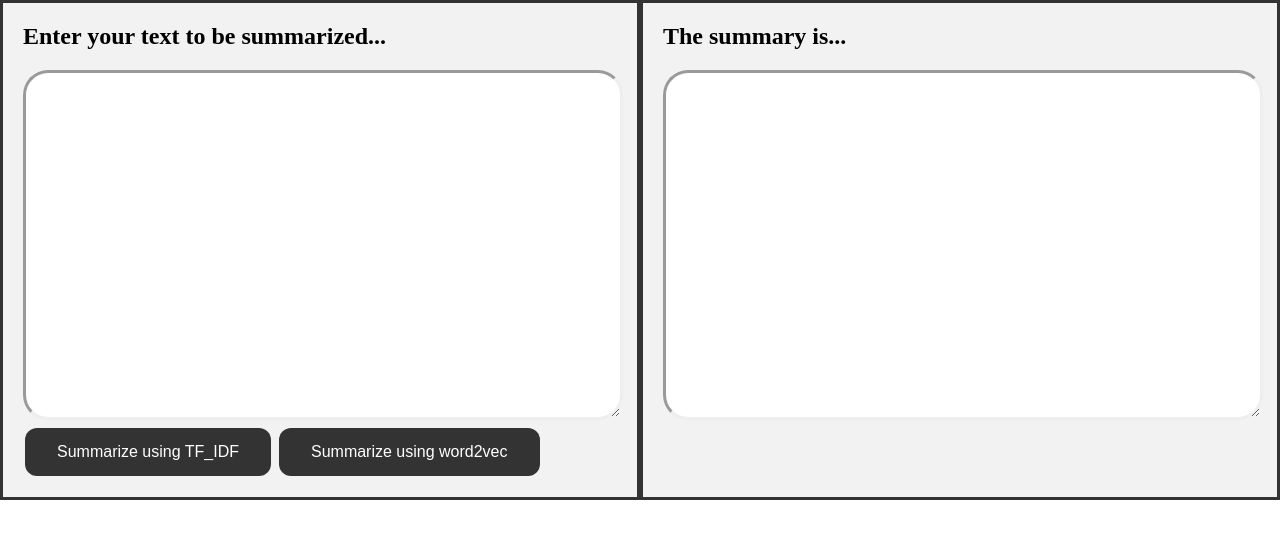
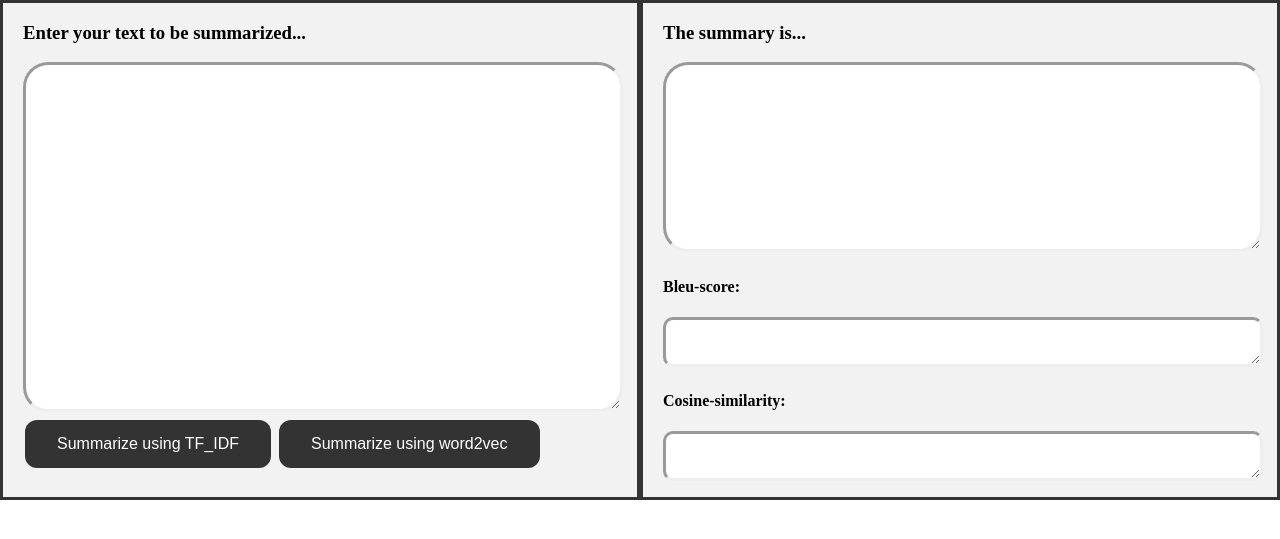
Before and after one commit to sravs99-44/Summarization-of-text, a Django app: page / in a window 1280 px wide. Shown: the part 138-677 px from the top of the page. Run offline with Django 3.2, Linux system fonts and the light colour scheme.

Commit message:
modified layout

```diff
--- a/summary/templates/home.html
+++ b/summary/templates/home.html
@@ -48,6 +48,15 @@ a{
 
                 border : solid #333;
             }
+            #rightbox2{
+                float:left;
+                background:#f2f2f2;
+                width:50%;
+                height:100px;
+                padding-left:20px;
+
+                border : solid #333;
+            }
 
 
 .button {
@@ -67,14 +76,33 @@ a{
 }
 textarea {
 width: 600px;
-height: 350px;
+height:350px;
 border:none;
 background:white;
 scrollbar-base-color:#333;
-scrollbar-arrow-color: w;
 border-radius: 25px;
 border-style: inset;
 }
+#textareaRight1{
+  width: 600px;
+height:190px;
+border:none;
+background:white;
+scrollbar-base-color:#333;
+border-radius: 25px;
+border-style: inset;
+
+}
+#textareaRight2{
+width: 600px;
+height:50px;
+border:none;
+background:white;
+border-radius: 10px;
+border-style: inset;
+
+}
+
 
 /* Create three equal columns that floats next to each other */
 .column {
@@ -105,10 +133,10 @@ border-style: inset;
 </div>
 
 <div id = "leftbox">
-    <h2>Enter your text to be summarized...</h2>
+    <h3>Enter your text to be summarized...</h3>
 
     <form method="POST" action='home' >{% csrf_token %}
-        <textarea  name="fulltext" >
+        <textarea   name="fulltext" >
         {{original_text}}
         </textarea>
 
@@ -124,16 +152,24 @@ border-style: inset;
 
 </div>
 <div id = "rightbox">
-    <h2>The summary is...</h2>
-    <p><textarea color:green name="item" cols="150" rows="40">
+    <h3>The summary is...</h3>
+    <p><textarea id="textareaRight1" name="item" cols="150" rows="40">
       {% if summarized_text%}
-
       Summary: {{summarized_text}}
-      Bleu-score: {{bleu}}
-      rouge-score: {{rouge}}
-      cosine-similarity:{{cos}}
       {%endif%}
     </textarea></p>
+  <h4>Bleu-score:</h4>
+  <p><textarea id="textareaRight2"   cols="10" rows="1">
+    {% if summarized_text%}
+    {{bleu}}
+    {%endif%}
+  </textarea></p>
+  <h4>Cosine-similarity:</h4>
+  <p><textarea id="textareaRight2"  cols="10" rows="1">
+    {% if summarized_text%}
+    {{cos}}
+    {%endif%}
+  </textarea></p>
 </div>
 
 
```
